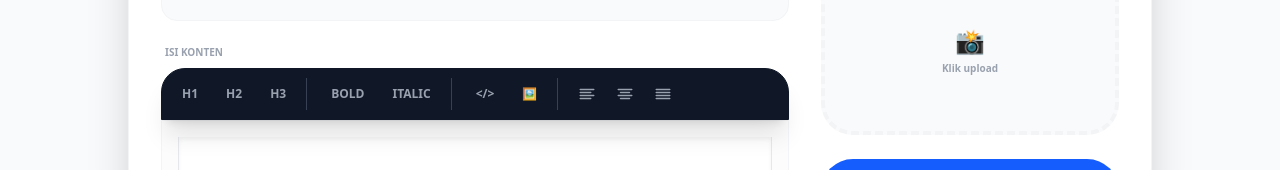
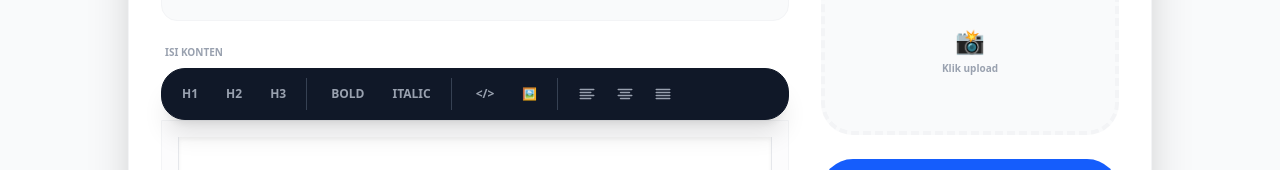
Before and after one commit to Bagus550/blog-next, a Next.js app: page /admin in a window 1280 px wide. Shown: the part 317-487 px from the top of the page. Built offline with nearby package versions, Linux system fonts and the light colour scheme; no server answers; the database is empty.

Commit message:
update admin

```diff
--- a/app/admin/page.tsx
+++ b/app/admin/page.tsx
@@ -254,7 +254,7 @@ export default function AdminPage() {
                     Isi Konten
                   </label>
                   {/* Toolbar: Sticky & Custom Scrollbar */}
-                  <div className="sticky top-2 z-20 bg-gray-900 rounded-t-2xl md:rounded-t-3xl border border-gray-900 shadow-xl overflow-hidden">
+                  <div className="sticky top-2 z-20 bg-gray-900 rounded-2xl md:rounded-3xl border border-gray-900 shadow-xl overflow-hidden">
                     <div className="flex items-center gap-1 p-1.5 md:p-2 overflow-x-auto no-scrollbar scroll-smooth whitespace-nowrap">
                       {/* GROUP 1: HEADINGS */}
                       <div className="flex gap-1 pr-2 border-r border-gray-700 shrink-0">
```
